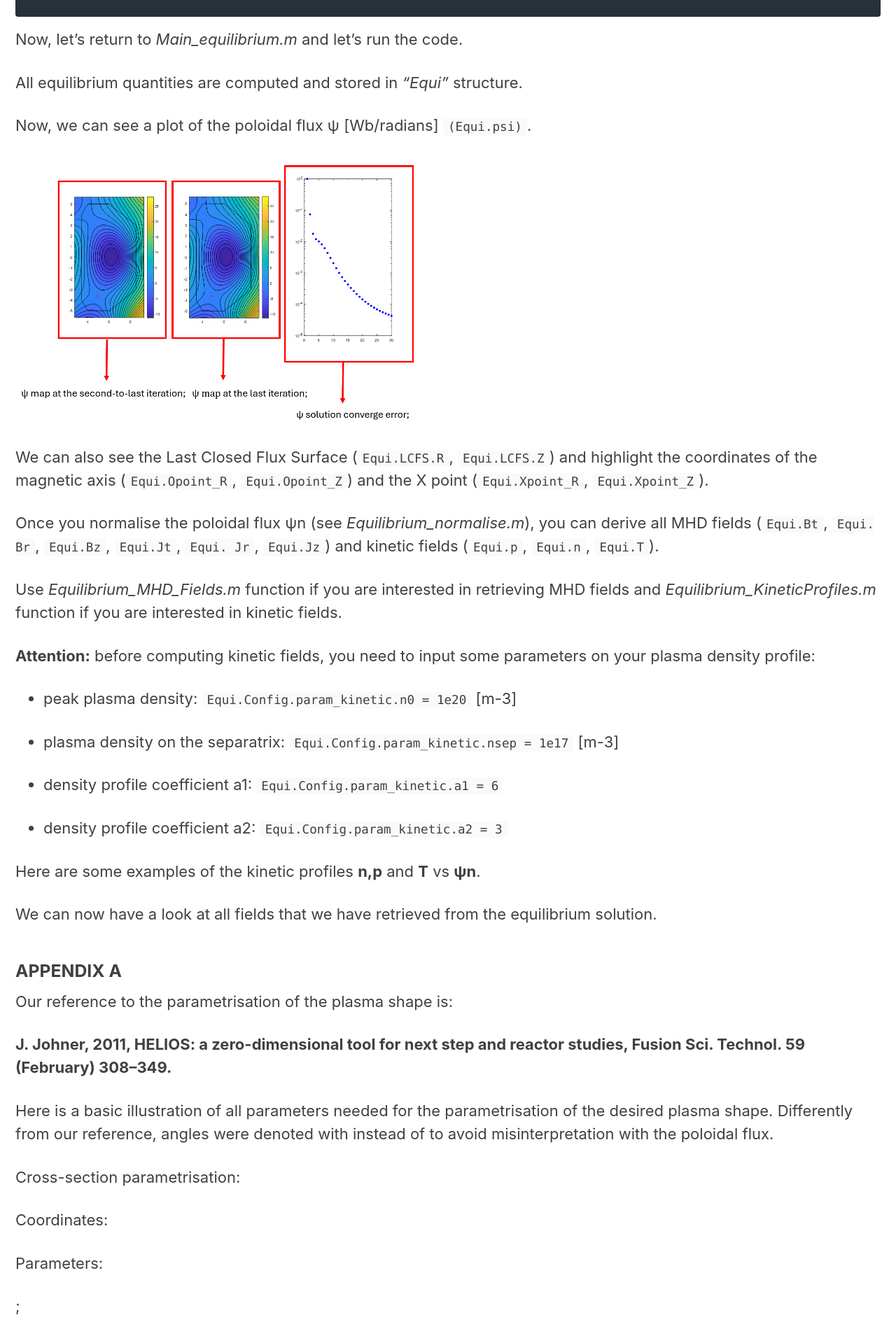
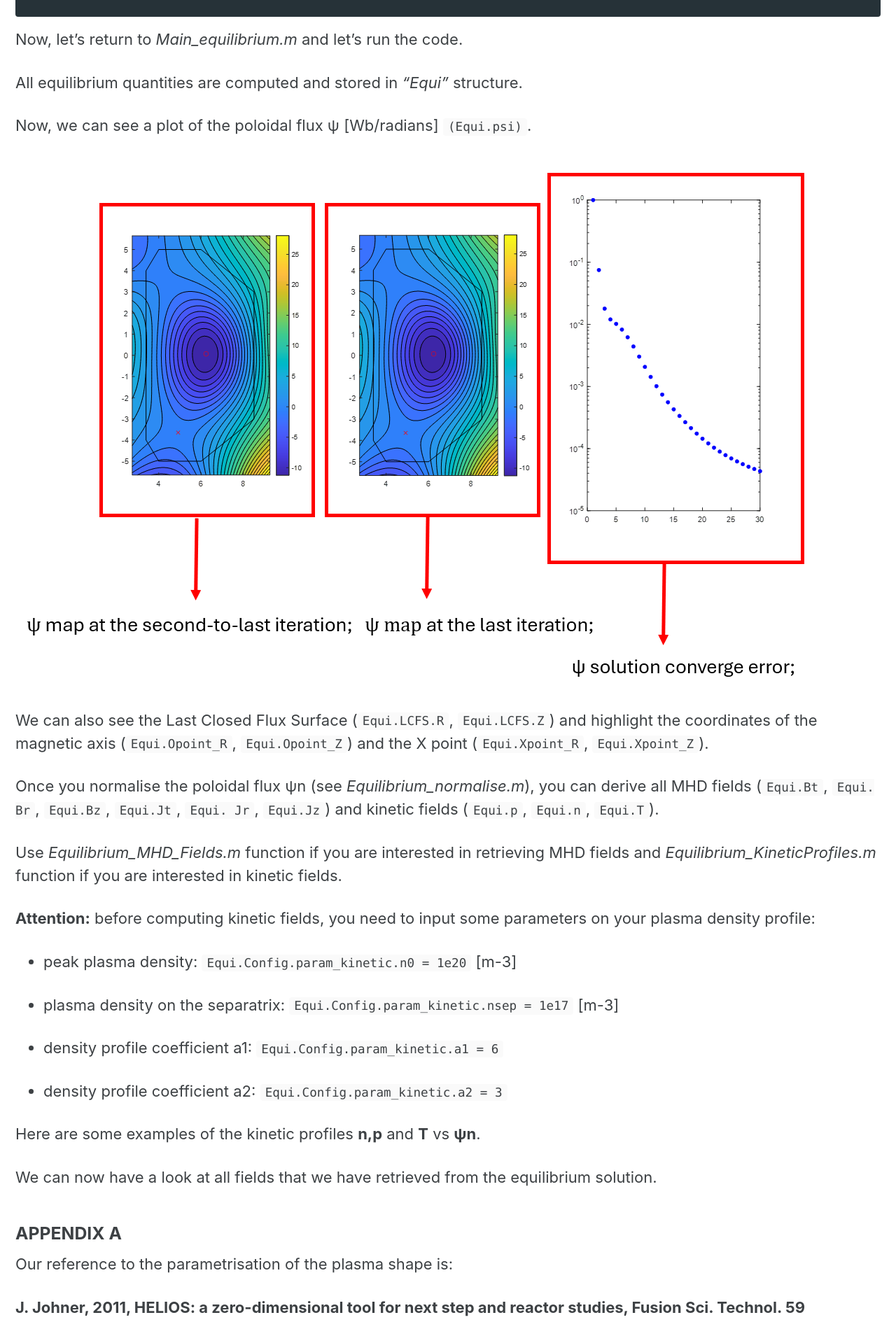
Before and after one commit to GitForTest3141592/TestLab, a Jekyll site: the page built from pages/SimPla_docs.md, in a window 1280 px wide. Shown: the part 3387-5276 px from the top of the page at 70% size. Built offline with Jekyll 4.4.1, drawn with Linux system fonts in a browser that asks for light colours; cached includes are drawn as plain includes.

Commit message:
Update SimPla_docs.md

```diff
--- a/pages/SimPla_docs.md
+++ b/pages/SimPla_docs.md
@@ -101,7 +101,7 @@ All equilibrium quantities are computed and stored in *“Equi”* structure.
 
 Now, we can see a plot of the poloidal flux ψ [Wb/radians] `(Equi.psi)`.
 
-<img src="/assets/images/SimPla_convergence_solution.png" alt="Solution Convergence" width="600"/>
+![Solution Convergence](https://GitForTest3141592.github.io/TestLab/assets/images/SimPla_convergence_solution.png)
 
 
 We can also see the Last Closed Flux Surface (`Equi.LCFS.R`, `Equi.LCFS.Z`) and highlight the coordinates of the magnetic axis (`Equi.Opoint_R`, `Equi.Opoint_Z`) and the X point (`Equi.Xpoint_R`, `Equi.Xpoint_Z`).
```
